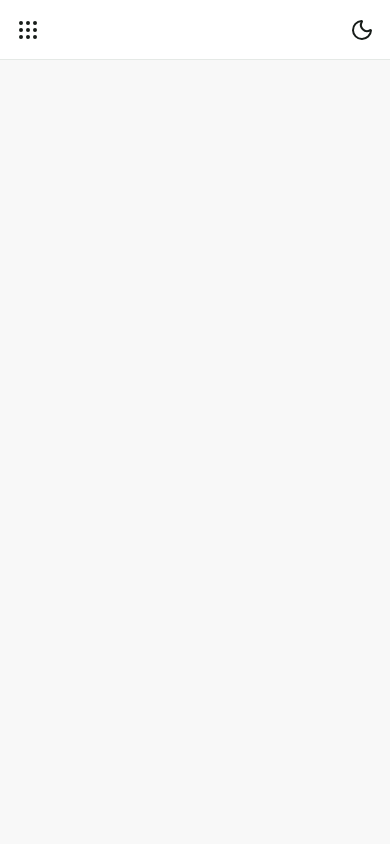
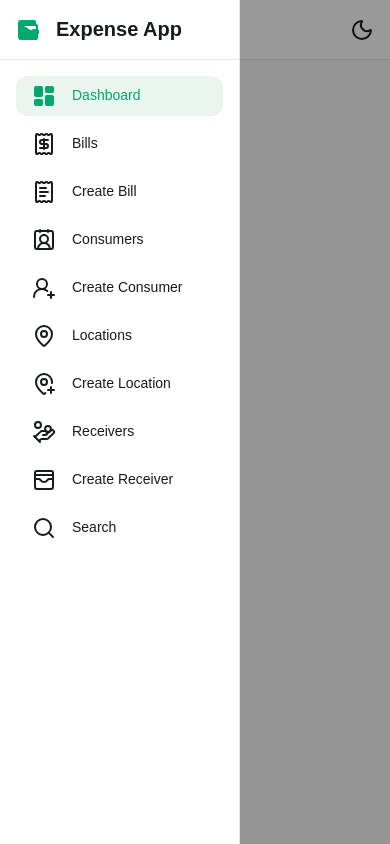
Before and after one commit to mohammaDJ23/expense-web, a React (Vite) app: page /dashboard in a window 390 px wide. Both pictures are taken after a click on the icon 28 px from the left and 29 px from the top of the page. Built offline with nearby package versions, Linux system fonts and the light colour scheme; no server answers.

Commit message:
chore: add the mobile side bar

```diff
--- a/src/app/layouts/MainLayout.tsx
+++ b/src/app/layouts/MainLayout.tsx
@@ -15,7 +15,7 @@ function MainLayout(): ReactElement {
 
     return (
         <div className="flex min-h-dvh w-full bg-background">
-            <div className="hidden md:block">
+            <div className="hidden w-60 md:block">
                 <MainSidebar />
             </div>
             <div className="flex min-h-dvh min-w-0 flex-1 flex-col">
--- a/src/app/providers/ThemeProvider.tsx
+++ b/src/app/providers/ThemeProvider.tsx
@@ -1,5 +1,6 @@
 import {
     createContext,
+    useCallback,
     useContext,
     useEffect,
     useState,
@@ -7,16 +8,22 @@ import {
     type ReactElement,
 } from 'react';
 
+import { useMediaQuery } from '@/features/shared/hooks/useMediaQuery';
+
 type TDefaultTheme = 'light' | 'dark';
 type TTheme = TDefaultTheme | 'system';
 
 interface IThemeContext {
     theme: TTheme;
     activeTheme: TDefaultTheme;
+    isDark: boolean;
+    isLight: boolean;
     toggleTheme: () => void;
 }
 
 interface IProps extends PropsWithChildren {}
+
+const DARK_SYSTEM_THEME = '(prefers-color-scheme: dark)';
 
 const ThemeContext = createContext<IThemeContext | null>(null);
 
@@ -30,29 +37,14 @@ function getTheme(): TTheme {
     return 'system';
 }
 
-function getMedia(): MediaQueryList {
-    return window.matchMedia('(prefers-color-scheme: dark)');
-}
-
-function getMediaTheme(): TDefaultTheme {
-    return getMedia().matches ? 'dark' : 'light';
-}
-
 function ThemeProvider({ children }: Readonly<IProps>): ReactElement {
     const [theme, setTheme] = useState<TTheme>(getTheme);
-    const [systemTheme, setSystemTheme] = useState<TDefaultTheme>(getMediaTheme);
+    const isSystemThemeMatches = useMediaQuery(DARK_SYSTEM_THEME);
 
+    const systemTheme = isSystemThemeMatches ? 'dark' : 'light';
     const activeTheme = theme === 'system' ? systemTheme : theme;
-
-    useEffect(() => {
-        const media = getMedia();
-
-        const update = () => setSystemTheme(media.matches ? 'dark' : 'light');
-
-        media.addEventListener('change', update);
-
-        return () => media.removeEventListener('change', update);
-    }, []);
+    const isDark = activeTheme === 'dark';
+    const isLight = activeTheme === 'light';
 
     useEffect(() => {
         document.documentElement.classList.toggle('dark', activeTheme === 'dark');
@@ -60,12 +52,18 @@ function ThemeProvider({ children }: Readonly<IProps>): ReactElement {
         localStorage.setItem('theme', theme);
     }, [theme, activeTheme]);
 
+    const toggleTheme = useCallback(() => {
+        setTheme(activeTheme === 'dark' ? 'light' : 'dark');
+    }, [activeTheme]);
+
     return (
         <ThemeContext.Provider
             value={{
                 theme,
                 activeTheme,
-                toggleTheme: () => setTheme(activeTheme === 'dark' ? 'light' : 'dark'),
+                isDark,
+                isLight,
+                toggleTheme,
             }}
         >
             {children}
--- a/src/features/shared/components/molecules/MainHeader.tsx
+++ b/src/features/shared/components/molecules/MainHeader.tsx
@@ -1,16 +1,13 @@
-import { Grip } from 'lucide-react';
-
-import Icon from '@/features/shared/components/atoms/Icon';
-
+import MenuIcon from './MenuIcon';
 import ThemeIcon from './ThemeIcon';
 
 import type { ReactElement } from 'react';
 
 function MainHeader(): ReactElement {
     return (
-        <header className="sticky top-0 z-30 flex h-15 shrink-0 items-center justify-between border-b border-border bg-surface px-4">
+        <header className="sticky top-0 z-30 flex h-15 shrink-0 items-center justify-between border-b border-border bg-surface px-4 overflow-hidden">
             <div className="flex w-full gap-4 items-center justify-between">
-                <Icon icon={Grip} className="shrink-0 cursor-pointer md:hidden" />
+                <MenuIcon />
                 <div className="flex items-center gap-4 w-full justify-end">
                     <ThemeIcon />
                 </div>
--- a/src/features/shared/components/molecules/MainSidebar.tsx
+++ b/src/features/shared/components/molecules/MainSidebar.tsx
@@ -31,6 +31,10 @@ interface INavigationItem {
     role?: UserRoles;
 }
 
+interface IProps {
+    onItemClick?(): void;
+}
+
 const NAVIGATIEON_ITEMS: INavigationItem[] = [
     { label: 'Dashboard', path: '/dashboard', icon: LayoutDashboard },
     { label: 'Bills', path: '/bills', icon: Receipt },
@@ -45,7 +49,7 @@ const NAVIGATIEON_ITEMS: INavigationItem[] = [
     { label: 'Search', path: '/search', icon: Search },
 ];
 
-function MainSidebar(): ReactElement {
+function MainSidebar({ onItemClick = () => {} }: Readonly<IProps>): ReactElement {
     const location = useLocation();
 
     const [activePath, setActivePath] = useState<string>(location.pathname);
@@ -54,6 +58,8 @@ function MainSidebar(): ReactElement {
 
     const onNavigationClick = (item: INavigationItem) => {
         setActivePath(item.path);
+
+        onItemClick();
     };
 
     const id = findMeRequest.data?.data?.data?.id;
@@ -64,7 +70,7 @@ function MainSidebar(): ReactElement {
     const name = `${firstName?.[0] ?? ''}${lastName?.[0] ?? ''}`.toUpperCase() || null;
 
     return (
-        <aside className="flex h-dvh w-60 shrink-0 flex-col border-r border-border bg-surface overflow-hidden">
+        <aside className="flex h-dvh shrink-0 flex-col border-r border-border bg-surface overflow-hidden">
             <div className="flex h-15 shrink-0 items-center gap-4 border-b border-border px-4 overflow-hidden">
                 <Icon icon={Wallet} fill="currentColor" className="text-primary" />
                 <AppName />
--- /dev/null
+++ b/src/features/shared/components/molecules/MenuIcon.tsx
@@ -0,0 +1,54 @@
+import { useCallback, useEffect, useState, type ReactElement } from 'react';
+import { Menu } from 'lucide-react';
+import { cx } from 'tailwind-variants';
+
+import Icon from '@/features/shared/components/atoms/Icon';
+import { DESKTOP_MEDIA_QUERY } from '@/features/shared/constants';
+import { useMediaQuery } from '@/features/shared/hooks/useMediaQuery';
+
+import MainSidebar from './MainSidebar';
+
+function MenuIcon(): ReactElement {
+    const isDesktop = useMediaQuery(DESKTOP_MEDIA_QUERY);
+
+    const [isOpen, setIsOpen] = useState<boolean>(false);
+
+    useEffect(() => {
+        if (isDesktop) {
+            // eslint-disable-next-line react-hooks/set-state-in-effect
+            setIsOpen(false);
+        }
+    }, [isDesktop]);
+
+    const openMenu = useCallback((): void => {
+        requestAnimationFrame(() => setIsOpen(true));
+    }, []);
+
+    const closeMenu = useCallback((): void => {
+        requestAnimationFrame(() => setIsOpen(false));
+    }, []);
+
+    return (
+        <>
+            <Icon icon={Menu} className="shrink-0 cursor-pointer md:hidden" onClick={openMenu} />
+            <div
+                onClick={closeMenu}
+                aria-hidden={!isOpen}
+                className={cx(
+                    'fixed inset-0 z-40 bg-overlay transition-opacity duration-300 md:hidden',
+                    isOpen ? 'opacity-100' : 'pointer-events-none opacity-0',
+                )}
+            />
+            <div
+                className={cx(
+                    'fixed inset-y-0 left-0 top-0 z-50 w-60 transition-transform duration-300 ease-in-out md:hidden',
+                    isOpen ? 'translate-x-0' : 'pointer-events-none -translate-x-full',
+                )}
+            >
+                <MainSidebar onItemClick={closeMenu} />
+            </div>
+        </>
+    );
+}
+
+export default MenuIcon;
--- a/src/features/shared/components/molecules/ThemeIcon.tsx
+++ b/src/features/shared/components/molecules/ThemeIcon.tsx
@@ -10,7 +10,7 @@ function ThemeIcon(): ReactElement {
 
     return (
         <Icon
-            icon={theme.activeTheme === 'dark' ? Sun : Moon}
+            icon={theme.isDark ? Sun : Moon}
             className="cursor-pointer"
             onClick={theme.toggleTheme}
         />
--- /dev/null
+++ b/src/features/shared/constants.ts
@@ -0,0 +1 @@
+export const DESKTOP_MEDIA_QUERY = '(min-width: 768px)';
--- /dev/null
+++ b/src/features/shared/hooks/useMediaQuery.ts
@@ -0,0 +1,19 @@
+import { useEffect, useState } from 'react';
+
+export function useMediaQuery(query: string): boolean {
+    const [matches, setMatches] = useState(() => window.matchMedia(query).matches);
+
+    useEffect(() => {
+        const mediaQuery = window.matchMedia(query);
+
+        const handleChange = (event: MediaQueryListEvent) => {
+            setMatches(event.matches);
+        };
+
+        mediaQuery.addEventListener('change', handleChange);
+
+        return () => mediaQuery.removeEventListener('change', handleChange);
+    }, [query]);
+
+    return matches;
+}
```
